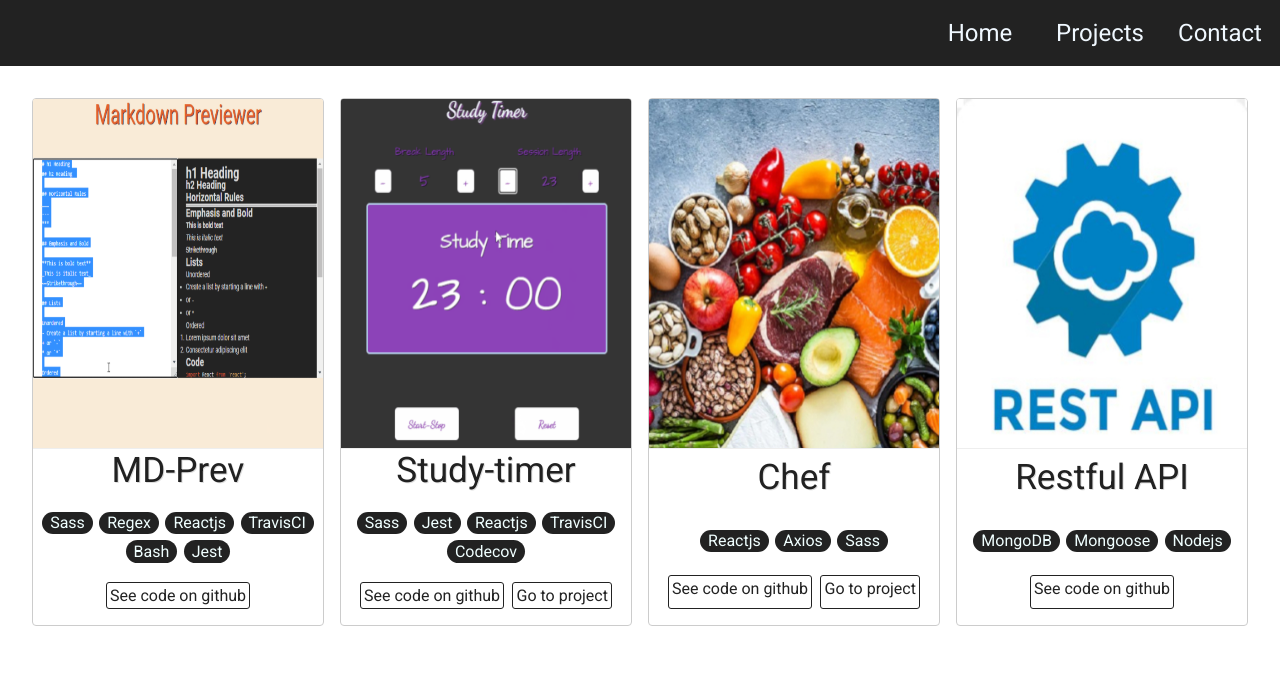
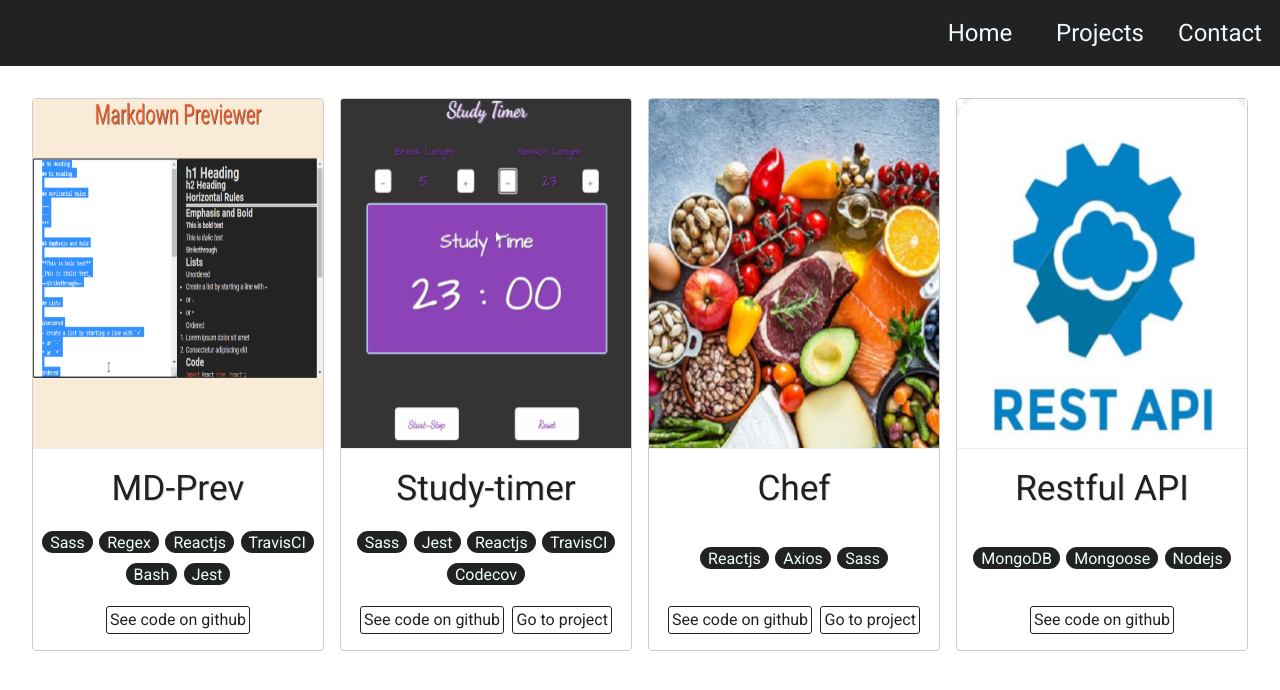
Before and after one commit to turkaytunc/personal-website, a React (Create React App) app: page /projects in a window 1280 px wide. Shown: the top 690 px of the page. Built offline with nearby package versions, Linux system fonts and the light colour scheme; a web font is replaced by a local one.

Commit message:
fixed layout error

```diff
--- a/src/components/project-card/project-card.scss
+++ b/src/components/project-card/project-card.scss
@@ -3,8 +3,8 @@
   grid-template-rows: repeat(min-content, 4);
   border-radius: 4px;
   border: 1px solid #ccc;
-  align-items: top;
   justify-content: center;
+  align-items: flex-start;
   animation: scaleIn 1s ease-in-out forwards;
   width: 100%;
 
@@ -35,7 +35,7 @@
     text-align: center;
     margin: 0 auto;
     font-size: 2.2em;
-    padding-bottom: 0.5em;
+    padding: 0.5em 0;
   }
 }
 
--- a/src/components/tech-used/tech-used.scss
+++ b/src/components/tech-used/tech-used.scss
@@ -4,6 +4,7 @@
   flex-wrap: wrap;
   justify-content: center;
   align-items: center;
+  min-height: 4em;
 
   li {
     animation: fadeIn 1.5s linear forwards;
```
